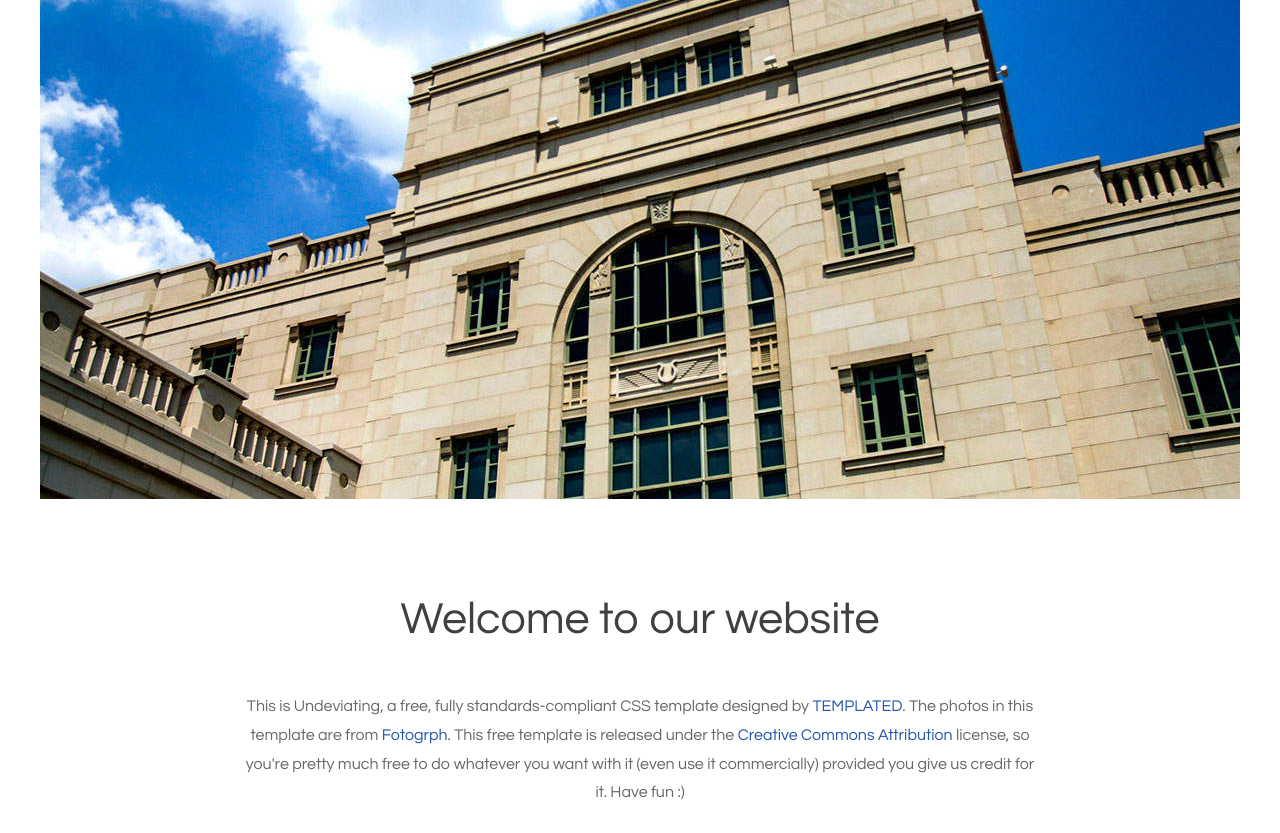
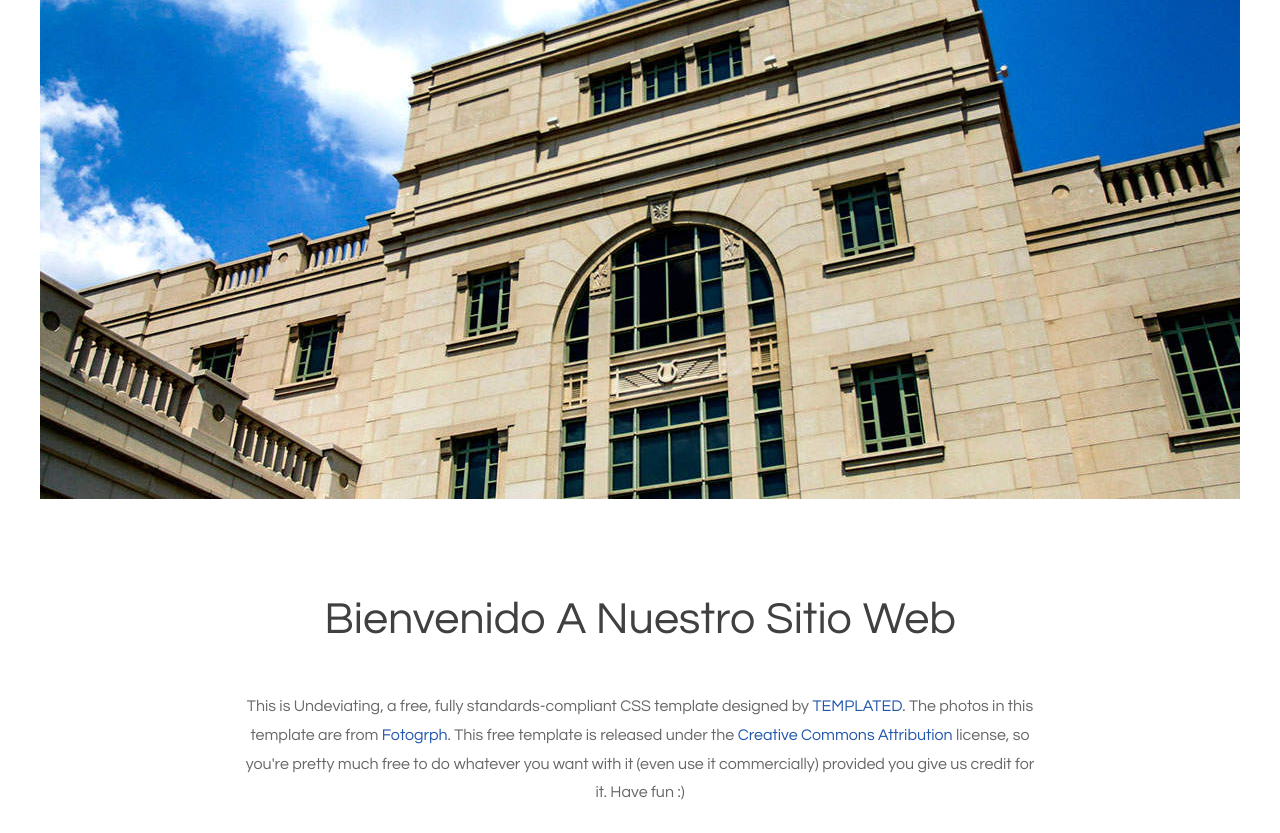
Before and after one commit to PaulPasaca1997/proyectocooperativa, a Django app: template ProyectoCooperativa/templates/home_page.html in a window 1280 px wide. Shown: the part 580-1413 px from the top of the page. Run offline with Django 3.2, Linux system fonts and the light colour scheme; the template is opened without the code that fills it, so the values that code supplies are empty.

Commit message:
Update home_page.html

```diff
--- a/ProyectoCooperativa/templates/home_page.html
+++ b/ProyectoCooperativa/templates/home_page.html
@@ -126,7 +126,7 @@ Released   : 20140322
 	<div id="welcome" class="container">
 
 <div class="title">
-	  <h2>Welcome to our website</h2>
+	  <h2>Bienvenido A Nuestro Sitio Web</h2>
 		</div>
 		<p>This is <strong>Undeviating</strong>, a free, fully standards-compliant CSS template designed by <a href="http://templated.co" rel="nofollow">TEMPLATED</a>. The photos in this template are from <a href="http://fotogrph.com/"> Fotogrph</a>. This free template is released under the <a href="http://templated.co/license">Creative Commons Attribution</a> license, so you're pretty much free to do whatever you want with it (even use it commercially) provided you give us credit for it. Have fun :) </p>
 	</div>
```
